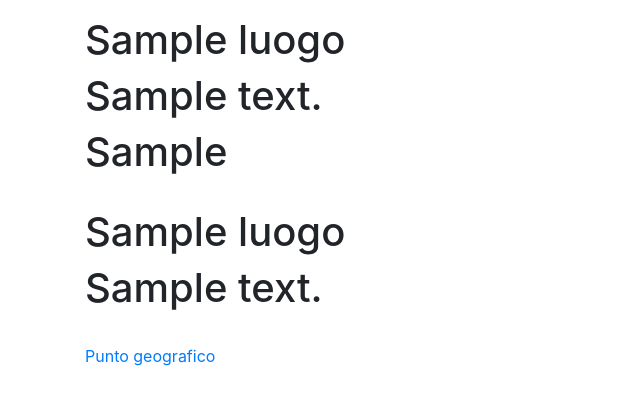
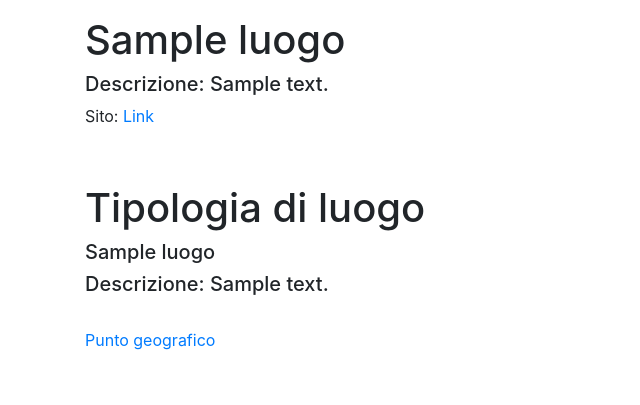
Before and after one commit to danielevezz/sentieri, a Django app: page /sentieri/luogo/1/ in a window 1280 px wide. Shown: the part 56-461 px from the top of the page, without its empty margins (0-640 px from the left). Run offline with Django 3.2, Linux system fonts and the light colour scheme; tables that the repository leaves empty hold one stand-in row (values such as "Sample post"); some libraries are stand-ins or nearby versions.

Commit message:
non va link a apagina esterna in luoghi

```diff
--- a/sentieriApp/templates/sentieriApp/dettagliLuogo.html
+++ b/sentieriApp/templates/sentieriApp/dettagliLuogo.html
@@ -2,12 +2,15 @@
 
 {% block body %}
     <!--nome_luogo   descrizione_luogo    sito    nome_tipo   descrizione_tipo   ptoGeografico_id  -->
-    <h1>{{ luogo.0 }}</h1>
-     <h1>{{ luogo.1 }}</h1>
-     <h1>{{ luogo.2 }}</h1>
+    <h1 class="mt-3">{{ luogo.0 }}</h1>
+     <h5>Descrizione: {{ luogo.1 }}</h5>
+    {% if luogo.2 %}
+     <p>Sito: <a href="https://python-forum.io/Thread-Django-don-t-redirect-to-an-external-url">Link </a></p>
+    {% endif %}
     <br>
-     <h1>{{ luogo.3 }}</h1>
-     <h1>{{ luogo.4 }}</h1>
+    <h1 class="mt-3">Tipologia di luogo</h1>
+     <h5>{{ luogo.3 }}</h5>
+     <h5>Descrizione: {{ luogo.4 }}</h5>
     <br>
          <p><a href="{% url 'dettagliPuntoGeografico' idPtoGeografico=luogo.5 %}">Punto geografico </a></p>
 
```
